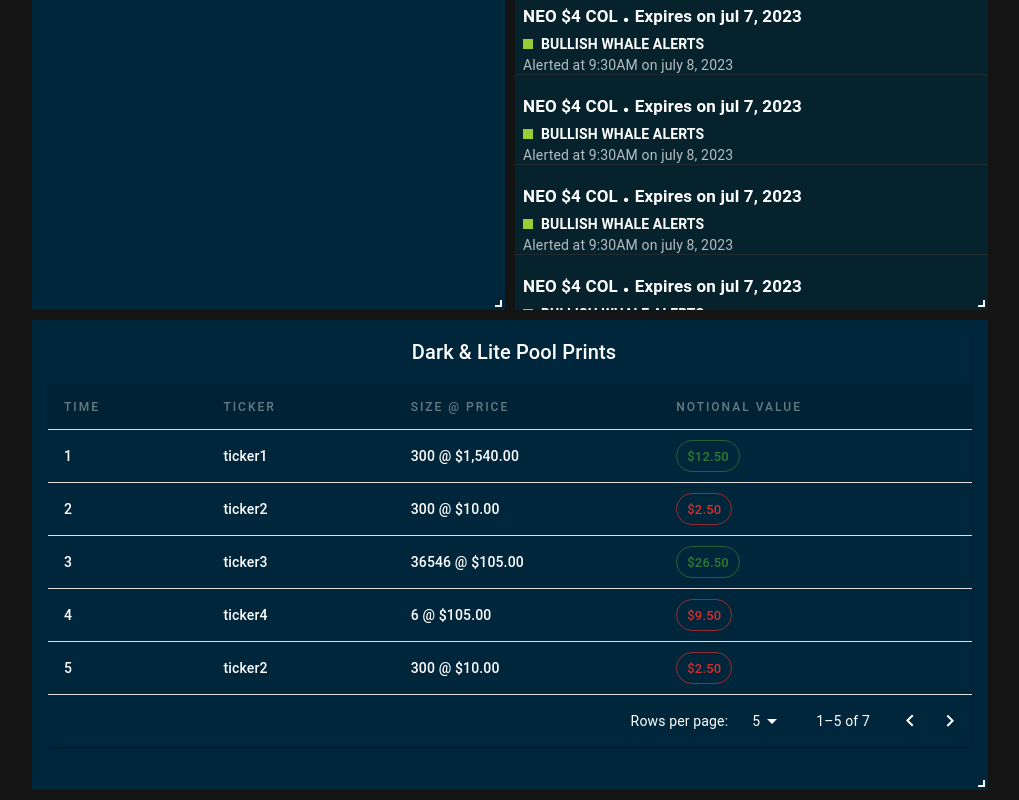
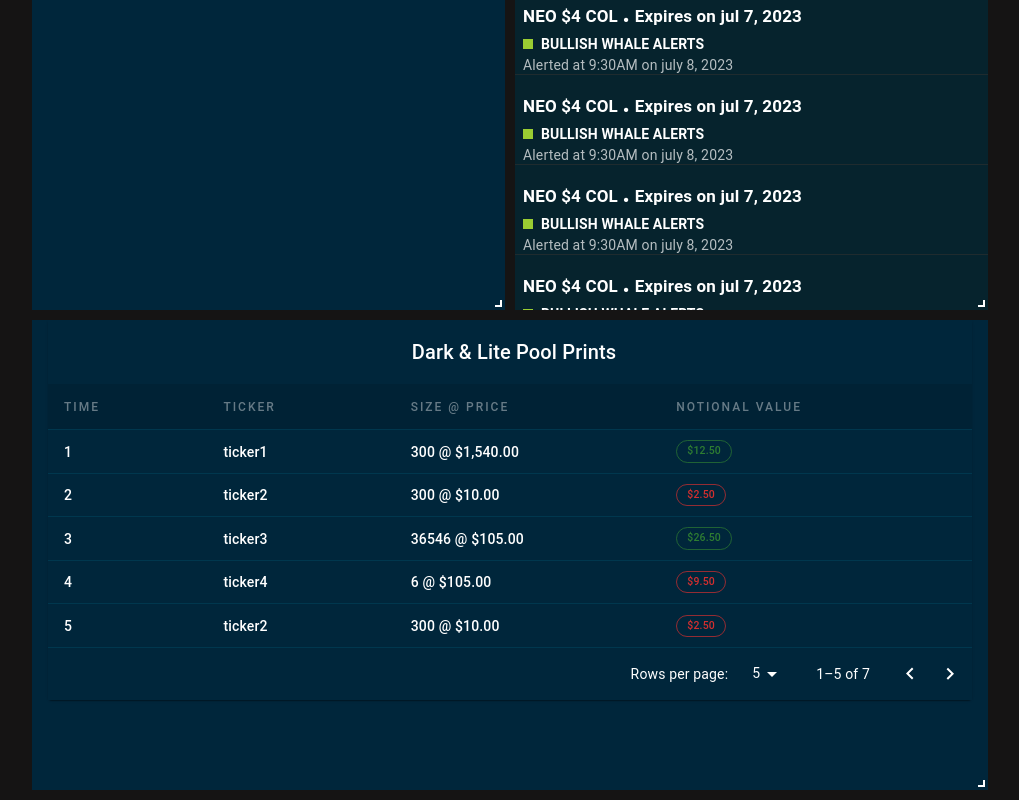
Before and after one commit to iamqureshi/admin-dashboard, a Next.js app: page / in a window 1280 px wide. Shown: the part 1276-2076 px from the top of the page, without its empty margins (255-1274 px from the left). Built offline with nearby package versions, Linux system fonts and the light colour scheme; no server answers; the database is empty.

Commit message:
Update globals.css

```diff
--- a/src/styles/globals.css
+++ b/src/styles/globals.css
@@ -27,14 +27,14 @@ body {
   background-color: rgb(21, 20, 20);
   color: white;
 }
-.MuiTableCell-root {
+body .MuiTableCell-root {
   border-bottom: #00374e solid 1px;
 }
 
-.css-qai666-MuiTable-root {
+body .css-qai666-MuiTable-root {
   min-width: auto !important;
 }
-.MuiTableHead-root {
+body .MuiTableHead-root {
   background-color: #002235;
 }
 
@@ -42,7 +42,7 @@ body .MuiTableCell-root {
   padding: 10px 16px;
   font-weight: 500;
 }
-.MuiChip-root,
+body .MuiChip-root,
 .css-gjv9n6-MuiChip-root {
   font-size: 0.75em;
   line-height: 1;
@@ -51,34 +51,34 @@ body .MuiTableCell-root {
   height: auto;
   padding: 5px 10px !important;
 }
-.MuiChip-root span,
+body .MuiChip-root span,
 .css-gjv9n6-MuiChip-root span {
   padding: 0px !important;
 }
-.css-1lymaxv-MuiDataGrid-root .MuiDataGrid-withBorderColor {
+body .css-1lymaxv-MuiDataGrid-root .MuiDataGrid-withBorderColor {
   border-color: #353535 !important;
 }
-.css-1lymaxv-MuiDataGrid-root {
+body .css-1lymaxv-MuiDataGrid-root {
   border-color: #353535 !important;
 }
 
-.css-pqjvzy-MuiSvgIcon-root-MuiSelect-icon {
+body .css-pqjvzy-MuiSvgIcon-root-MuiSelect-icon {
   color: white !important;
 }
 
-.css-zylse7-MuiButtonBase-root-MuiIconButton-root.Mui-disabled {
+body .css-zylse7-MuiButtonBase-root-MuiIconButton-root.Mui-disabled {
   color: white !important;
 }
 
-.MuiSvgIcon-root {
+body .MuiSvgIcon-root {
   color: white !important;
 }
 
-.MuiSvgIcon-fontSizeMedium {
+body .MuiSvgIcon-fontSizeMedium {
   color: white !important;
 }
 
-.MuiTableSortLabel-root > svg {
+body .MuiTableSortLabel-root > svg {
   color: white !important;
 }
 
@@ -90,14 +90,14 @@ body .MuiTableCell-root {
 ::-webkit-scrollbar-track {
   background-color: #082835 !important;
 }
-.css-154xyx0-MuiInputBase-root-MuiOutlinedInput-root {
+body .css-154xyx0-MuiInputBase-root-MuiOutlinedInput-root {
   color: white !important;
 }
 
-.MuiOutlinedInput-root .MuiOutlinedInput-notchedOutline {
+body .MuiOutlinedInput-root .MuiOutlinedInput-notchedOutline {
   border: 1px solid transparent !important;
 }
-.MuiOutlinedInput-root {
+body .MuiOutlinedInput-root {
   border-radius: 10px !important;
   padding: 0.5 !important;
 }
```
